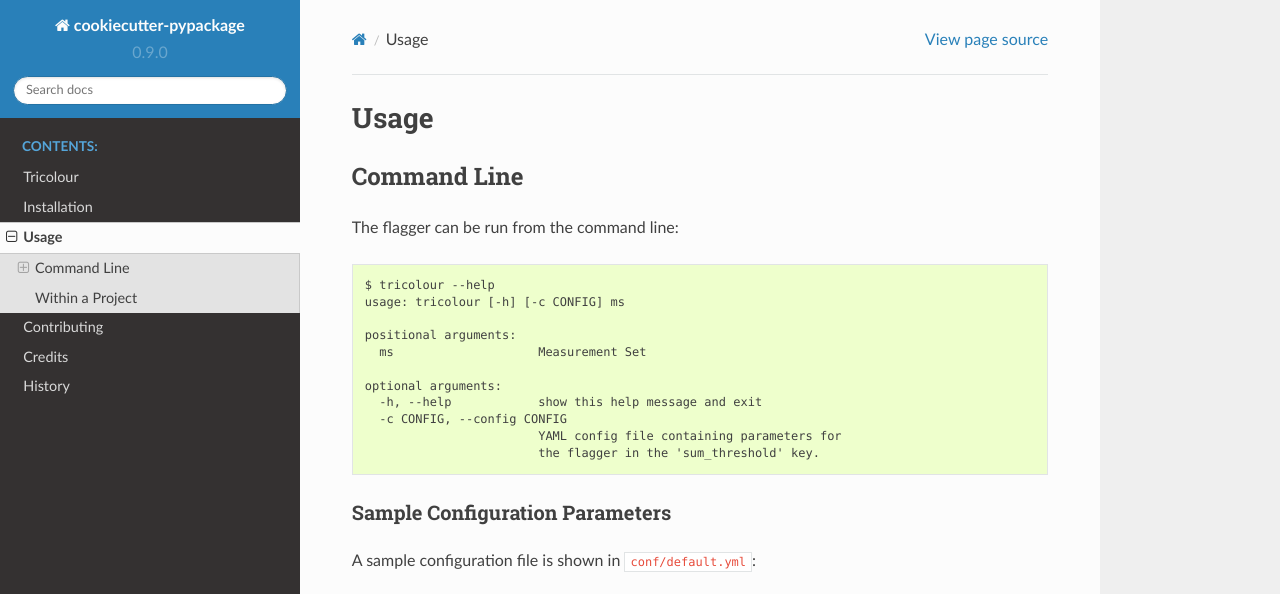
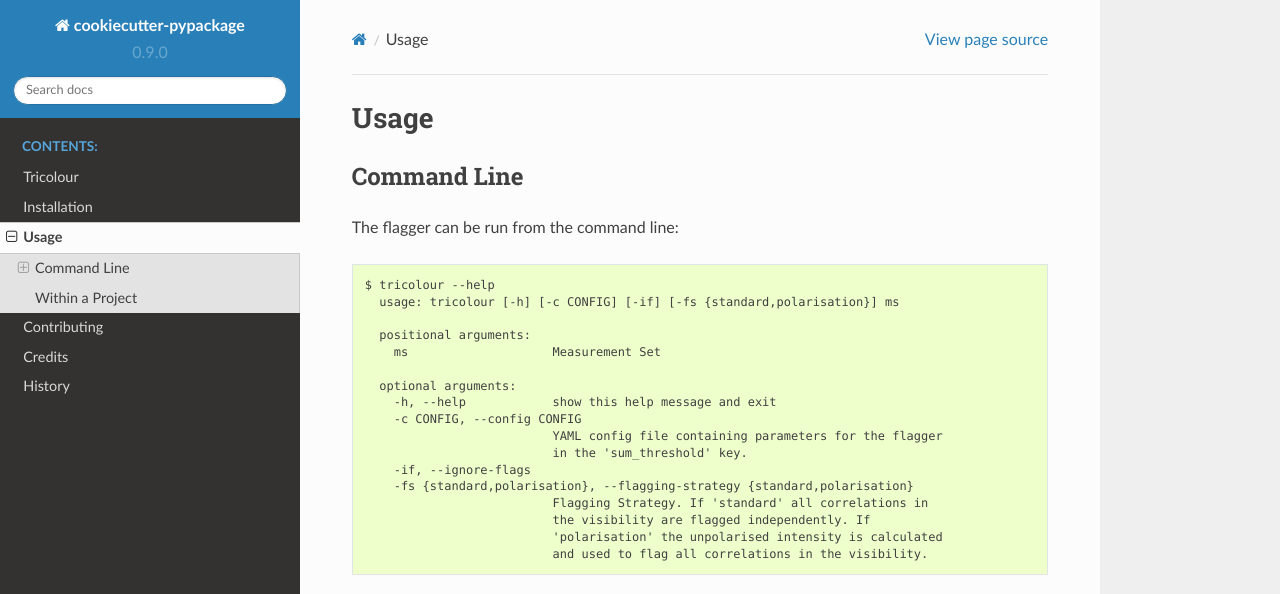
Before and after one commit to ratt-ru/tricolour, a Sphinx documentation site: the page built from docs/usage.rst, in a window 1280 px wide and 1158 px high, cut to the strip 0-594 px from the top of the window. Built offline with Sphinx 7.4.7 and the Read the Docs theme 2.0.0, drawn with Linux system fonts in a browser that asks for light colours; pages that are not in the unit, such as notebooks, are missing from menus.

Commit message:
Update usage

```diff
--- a/docs/usage.rst
+++ b/docs/usage.rst
@@ -8,16 +8,22 @@ Command Line
 The flagger can be run from the command line::
 
     $ tricolour --help
-    usage: tricolour [-h] [-c CONFIG] ms
+      usage: tricolour [-h] [-c CONFIG] [-if] [-fs {standard,polarisation}] ms
 
-    positional arguments:
-      ms                    Measurement Set
+      positional arguments:
+        ms                    Measurement Set
 
-    optional arguments:
-      -h, --help            show this help message and exit
-      -c CONFIG, --config CONFIG
-                            YAML config file containing parameters for
-                            the flagger in the 'sum_threshold' key.
+      optional arguments:
+        -h, --help            show this help message and exit
+        -c CONFIG, --config CONFIG
+                              YAML config file containing parameters for the flagger
+                              in the 'sum_threshold' key.
+        -if, --ignore-flags
+        -fs {standard,polarisation}, --flagging-strategy {standard,polarisation}
+                              Flagging Strategy. If 'standard' all correlations in
+                              the visibility are flagged independently. If
+                              'polarisation' the unpolarised intensity is calculated
+                              and used to flag all correlations in the visibility.
 
 Sample Configuration Parameters
 ~~~~~~~~~~~~~~~~~~~~~~~~~~~~~~~
```
